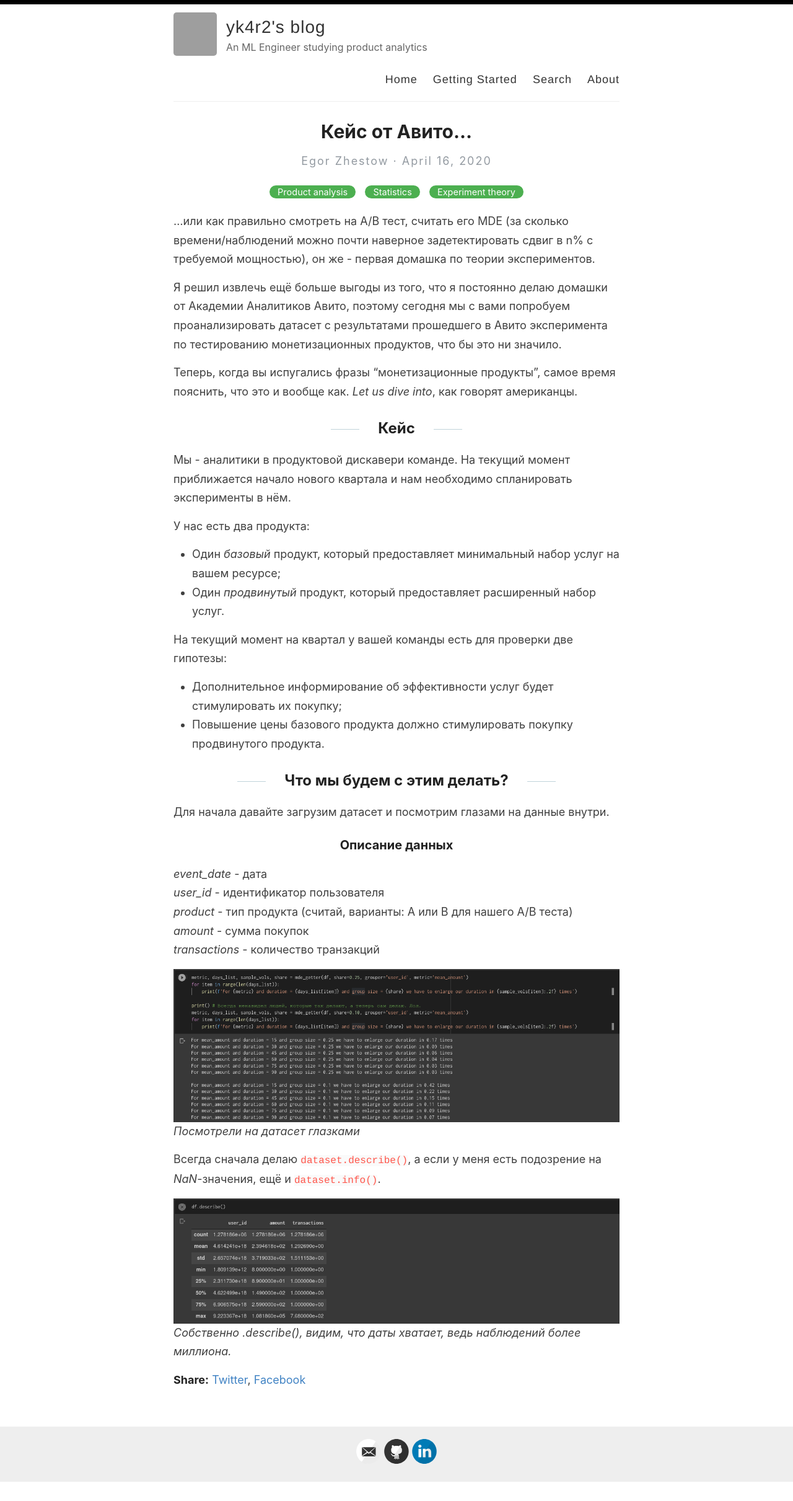
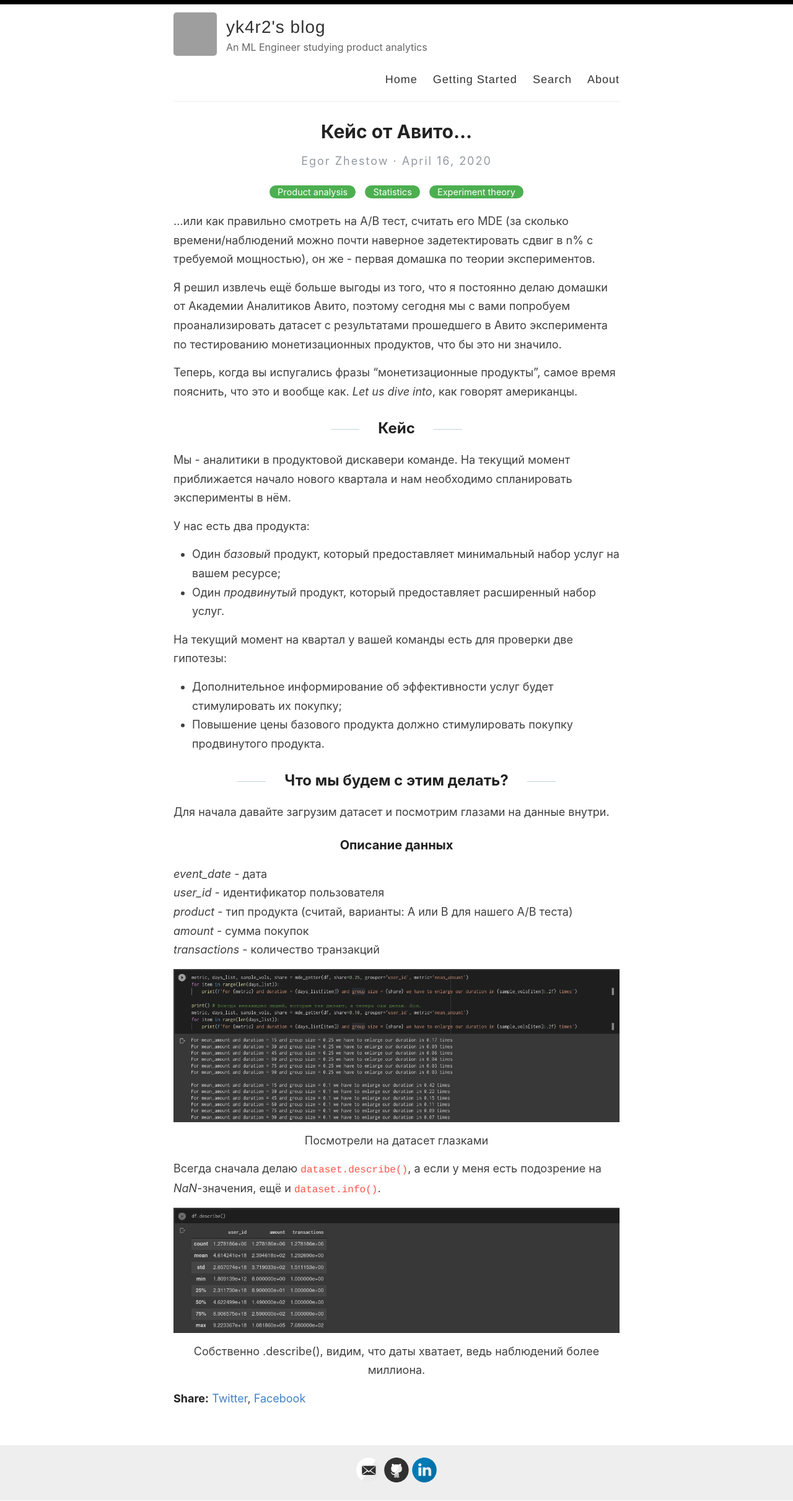
Before and after one commit to yk4r2/yk4r2.github.io, a Jekyll site: the page built from _posts/2020-4-16-avito-experiments-01.md, in a window 1280 px wide. Shown: the whole page at 62% size. Built offline with Jekyll 4.4.1, drawn with Linux system fonts in a browser that asks for light colours; before the commit the page ends 2391 px from its top, so only the background shows below that; grey boxes are pictures that could not be loaded.

Commit message:
played with captions

```diff
--- a/_posts/2020-4-16-avito-experiments-01.md
+++ b/_posts/2020-4-16-avito-experiments-01.md
@@ -36,9 +36,13 @@
 _transactions_ - количество транзакций
 
 ![](/images/2020-4-16-avito-experiments-01/Screenshot_2021-04-17_00-05-12.png)
-*Посмотрели на датасет глазками*
+<div align="center">
+Посмотрели на датасет глазками
+</div>
 
 Всегда сначала делаю `dataset.describe()`, а если у меня есть подозрение на *NaN*-значения, ещё и `dataset.info()`.
 
 ![](/images/2020-4-16-avito-experiments-01/Screenshot_2021-04-16_23-58-37.png)
-*Собственно .describe(), видим, что даты хватает, ведь наблюдений более миллиона.*
+<div align="center">
+Собственно .describe(), видим, что даты хватает, ведь наблюдений более миллиона.
+</div>
```
